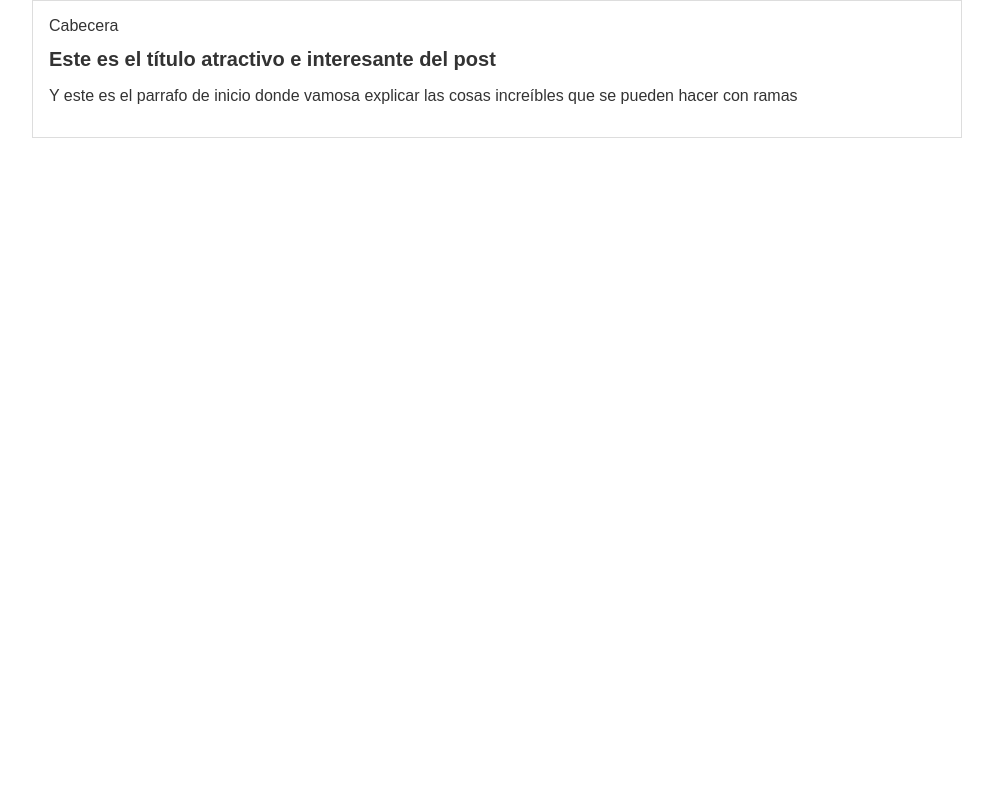
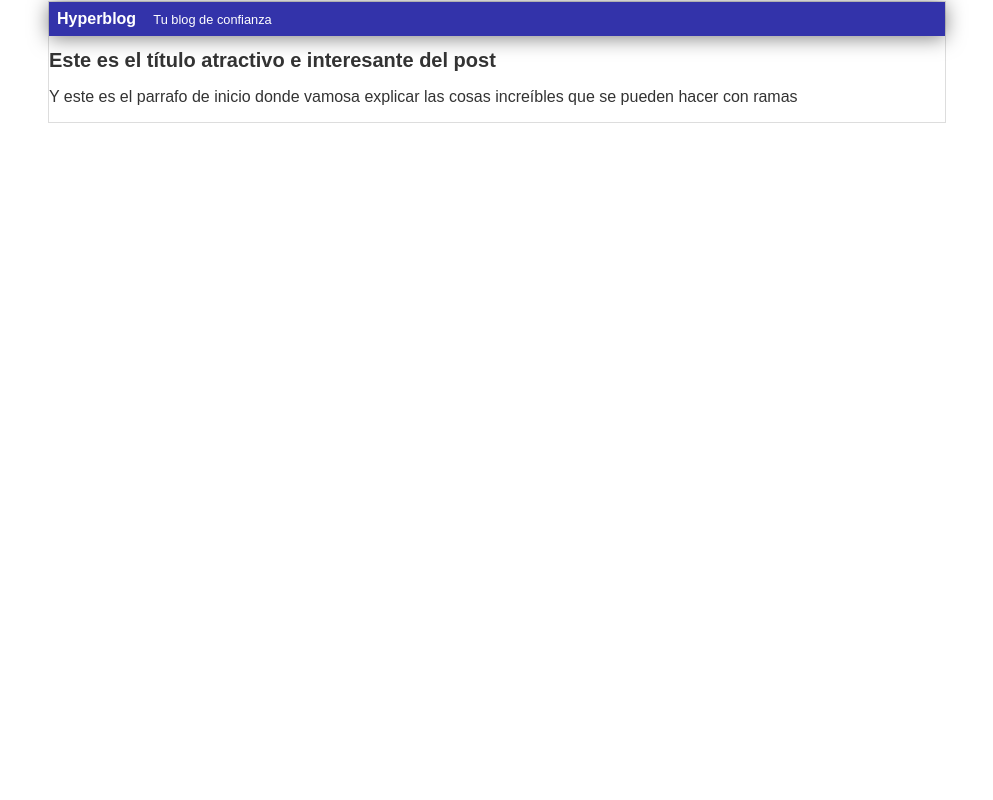
Before and after one commit to Jose-lon/Hyperblog, a PHP site: page /blogpost.html in a window 1280 px wide. Shown: the whole page, without its empty margins (143-1136 px from the left). Run offline with PHP 8.4, Linux system fonts and the light colour scheme.

Commit message:
Finalizada la cabecera

```diff
--- a/blogpost.html
+++ b/blogpost.html
@@ -6,7 +6,8 @@
     <body>
         <div id="container">
             <div id="cabecera">
-                Cabecera
+                Hyperblog <span id="tagline"> Tu blog de
+                confianza</span>
             </div>
             <div id="post">
                 <h1>Este es el título
--- a/css/estilos.css
+++ b/css/estilos.css
@@ -1,20 +1,37 @@
 body
 {
     color: #333;
-    text-align: left;
+    text-align: center;
     font-family: "Arial";
     font-size: 16px;
     margin: 0;
     padding: 0;
 }
 
+#cabecera
+{
+    background: #33A;
+    box-shadow: 0px 2px 20px 0px rgba(0,0,0,0.5);
+    color: white;
+    font-weight: bold;
+    margin: 0;
+    padding: 0.5em;
+}
+
+#cabecera #tagline
+{
+    padding: 0 0 0 1em;
+    font-weight: normal;
+    font-size: 0.8em;
+}
+
 #container
 {
     width: 70%;
-    padding: 1em;
+    padding: 0;
     text-align: left;
     border: 1px solid #DDD;
-    margin: 0 auto;
+    margin: 1 auto;
 }
 
 #container h1
```
